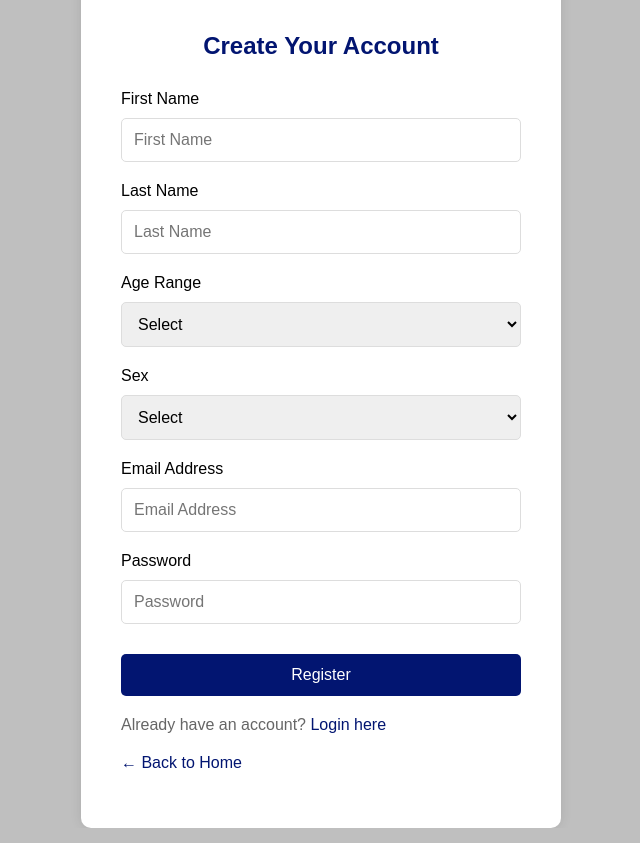
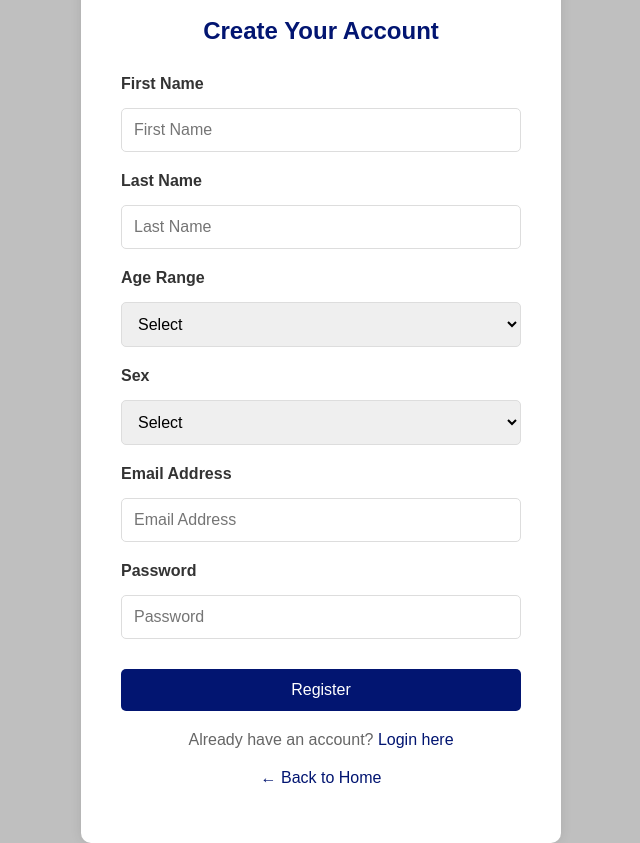
Before and after one commit to loicfred/Lacunar_Stroke_Project, a Flask app: page /register in a window 1280 px wide. Shown: the whole page, without its empty margins (319-959 px from the left). Run offline with Flask 3, Linux system fonts and the light colour scheme.

Commit message:
register.html updates

```diff
--- a/src/web/templates/register.html
+++ b/src/web/templates/register.html
@@ -21,7 +21,7 @@
             border-radius: 10px;
             box-shadow: 0 0 12px rgba(0,0,0,0.1);
             width: 400px;
-            text-align: left;
+            text-align: center;
         }
 
         .register-container h2 {
@@ -81,6 +81,19 @@
 
         .error-message.show {
             display: block;
+        }
+
+        form {
+            text-align: left;
+        }
+
+        form label {
+            display: block;
+            margin-bottom: 5px;
+            font-weight: bold;
+            color: #333;
+            font-size: 16px;
+            text-align: left;
         }
     </style>
 </head>
```
